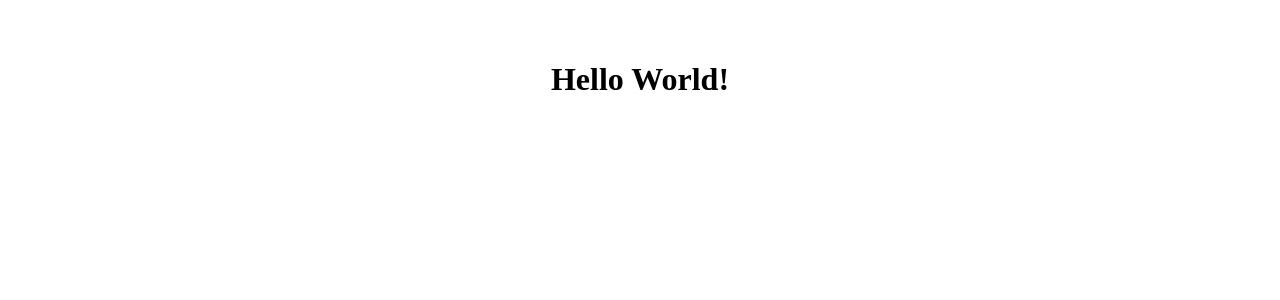
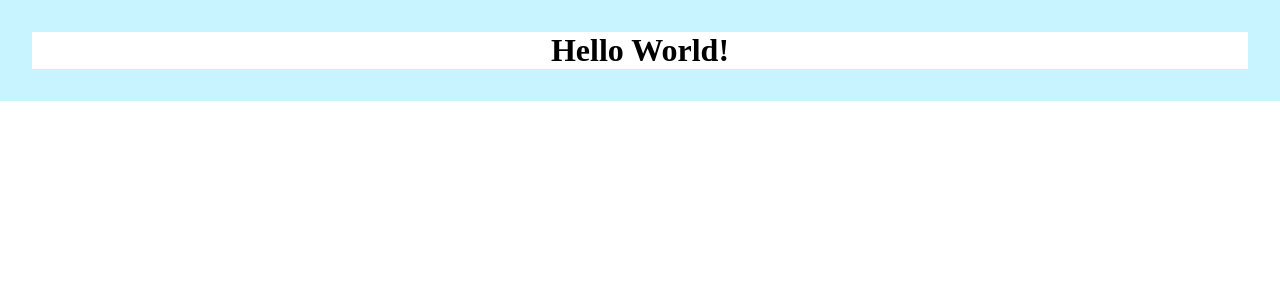
Before and after one commit to johnnysat/multi-step-form, a React (Vite) app: page / in a window 1280 px wide. Shown: the top 300 px of the page. Built offline with nearby package versions, Linux system fonts and the light colour scheme.

Commit message:
Começando estilos da página

```diff
--- a/src/App.css
+++ b/src/App.css
@@ -1,6 +1,18 @@
+*{
+  margin: 0;
+  padding: 0;
+  box-sizing: border-box;
+}
+
 #root {
-  max-width: 1280px;
+  width: 100%;
+  height: 100%;
   margin: 0 auto;
   padding: 2rem;
   text-align: center;
+  background-color: #c8f4ff;
 }
+
+.App {
+  background-color: #ffffff;
+}
```
